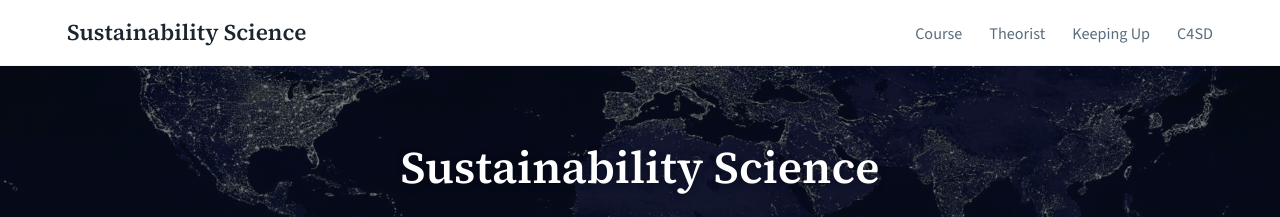
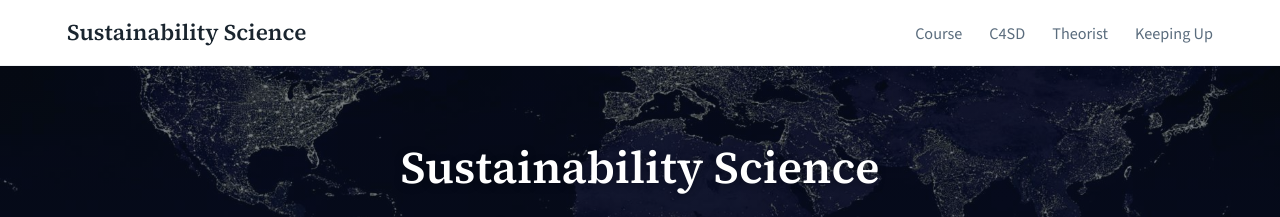
Before and after one commit to agharley/sustsci, a Jekyll site: the page built from index.html, in a window 1280 px wide. Shown: the top 217 px of the page. Built offline with Jekyll 4.4.1, drawn with Linux system fonts in a browser that asks for light colours.

Commit message:
updatting layouts to change nav order

```diff
--- a/_layouts/default.html
+++ b/_layouts/default.html
@@ -40,9 +40,9 @@
       <a href="{{ '/' | relative_url }}" class="site-title">Sustainability Science</a>
       <ul class="nav-links">
         <li><a href="{{ '/course/' | relative_url }}" {% if page.url contains '/course' %}class="active"{% endif %}>Course</a></li>
+        <li><a href="{{ '/c4sd/' | relative_url }}" {% if page.url contains '/c4sd' %}class="active"{% endif %}>C4SD</a></li>
         <li><a href="{{ '/blog/' | relative_url }}" {% if page.url contains '/blog' %}class="active"{% endif %}>Theorist</a></li>
         <li><a href="{{ '/keeping-up/' | relative_url }}" {% if page.url contains '/keeping-up' %}class="active"{% endif %}>Keeping Up</a></li>
-        <li><a href="{{ '/c4sd/' | relative_url }}" {% if page.url contains '/c4sd' %}class="active"{% endif %}>C4SD</a></li>
       </ul>
     </nav>
   </header>
--- a/_layouts/home.html
+++ b/_layouts/home.html
@@ -38,9 +38,9 @@
       <a href="{{ '/' | relative_url }}" class="site-title">Sustainability Science</a>
       <ul class="nav-links">
         <li><a href="{{ '/course/' | relative_url }}">Course</a></li>
+        <li><a href="{{ '/c4sd/' | relative_url }}">C4SD</a></li>
         <li><a href="{{ '/blog/' | relative_url }}">Theorist</a></li>
         <li><a href="{{ '/keeping-up/' | relative_url }}">Keeping Up</a></li>
-        <li><a href="{{ '/c4sd/' | relative_url }}">C4SD</a></li>
       </ul>
     </nav>
   </header>
--- a/_layouts/page-banner-c4sd.html
+++ b/_layouts/page-banner-c4sd.html
@@ -38,9 +38,9 @@
       <a href="{{ '/' | relative_url }}" class="site-title">Sustainability Science</a>
       <ul class="nav-links">
         <li><a href="{{ '/course/' | relative_url }}" {% if page.url contains '/course' %}class="active"{% endif %}>Course</a></li>
+        <li><a href="{{ '/c4sd/' | relative_url }}" {% if page.url contains '/c4sd' %}class="active"{% endif %}>C4SD</a></li>
         <li><a href="{{ '/blog/' | relative_url }}" {% if page.url contains '/blog' %}class="active"{% endif %}>Theorist</a></li>
         <li><a href="{{ '/keeping-up/' | relative_url }}" {% if page.url contains '/keeping-up' %}class="active"{% endif %}>Keeping Up</a></li>
-        <li><a href="{{ '/c4sd/' | relative_url }}" {% if page.url contains '/c4sd' %}class="active"{% endif %}>C4SD</a></li>
       </ul>
     </nav>
   </header>
--- a/_layouts/page-banner.html
+++ b/_layouts/page-banner.html
@@ -38,9 +38,9 @@
       <a href="{{ '/' | relative_url }}" class="site-title">Sustainability Science</a>
       <ul class="nav-links">
         <li><a href="{{ '/course/' | relative_url }}" {% if page.url contains '/course' %}class="active"{% endif %}>Course</a></li>
+        <li><a href="{{ '/c4sd/' | relative_url }}" {% if page.url contains '/c4sd' %}class="active"{% endif %}>C4SD</a></li>
         <li><a href="{{ '/blog/' | relative_url }}" {% if page.url contains '/blog' %}class="active"{% endif %}>Theorist</a></li>
         <li><a href="{{ '/keeping-up/' | relative_url }}" {% if page.url contains '/keeping-up' %}class="active"{% endif %}>Keeping Up</a></li>
-        <li><a href="{{ '/c4sd/' | relative_url }}" {% if page.url contains '/c4sd' %}class="active"{% endif %}>C4SD</a></li>
       </ul>
     </nav>
   </header>
```
